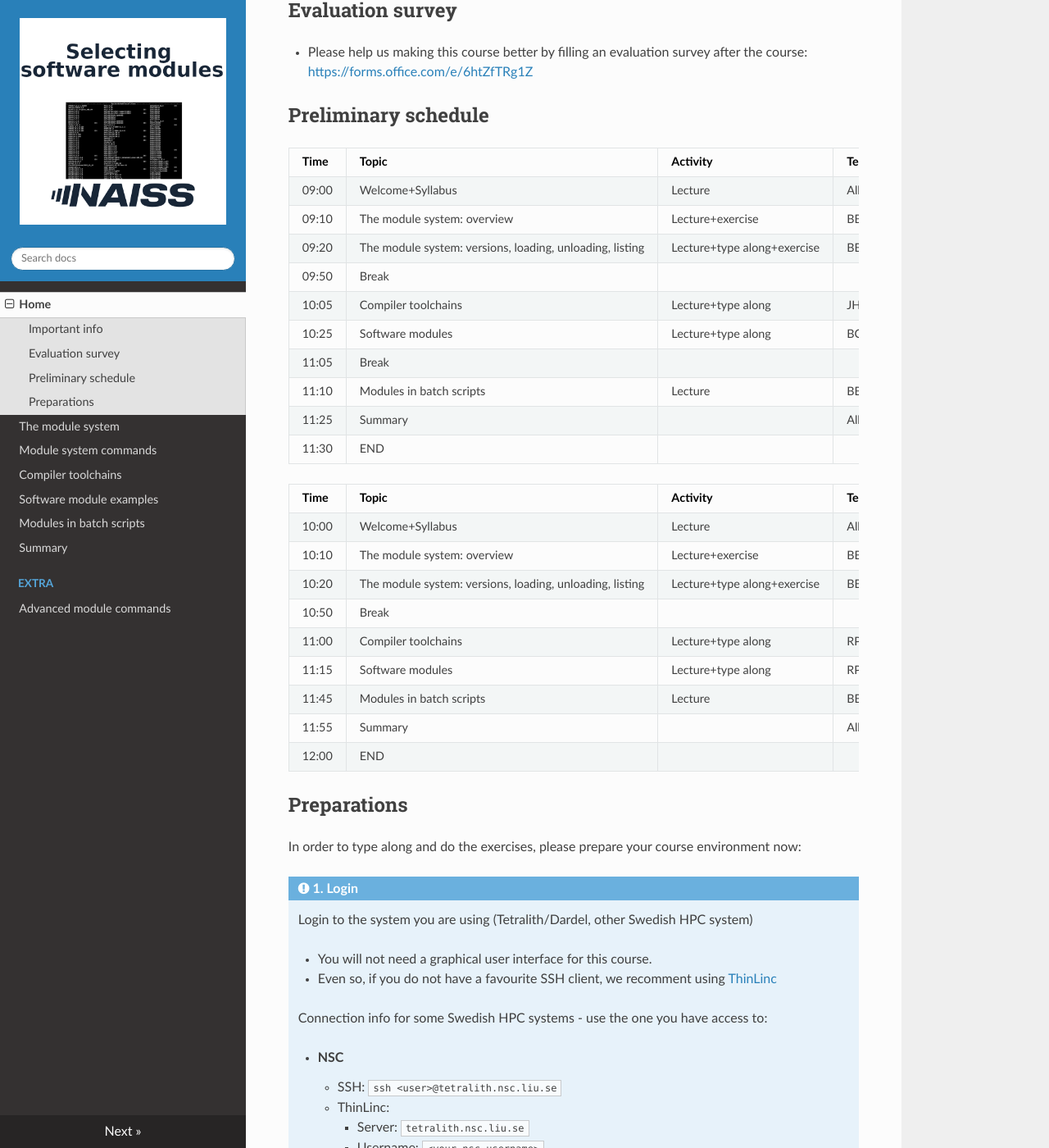
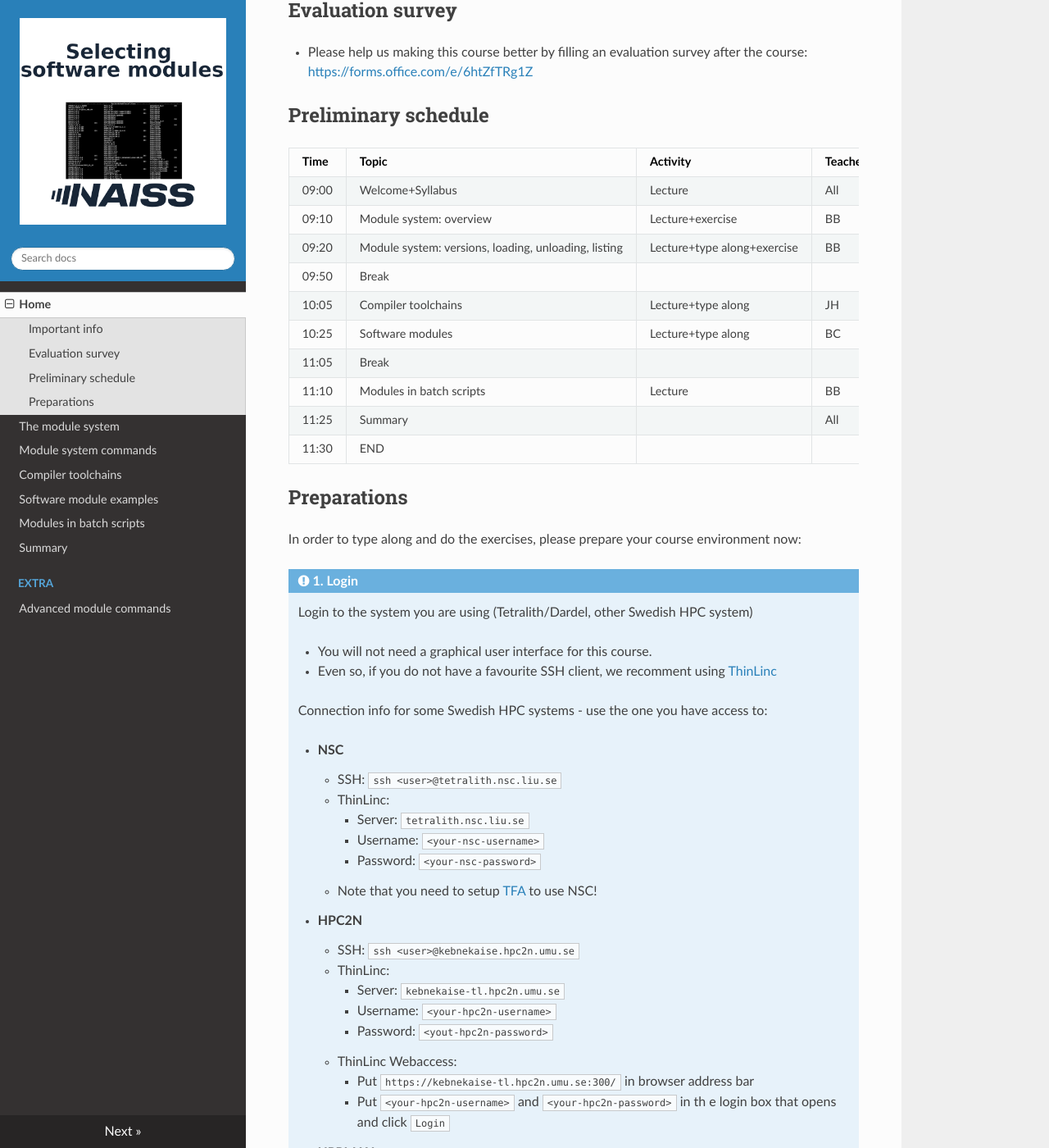
Before and after one commit to hpc2n/selecting-modules, an MkDocs documentation site: the page built from docs/index.md, in a window 1280 px wide and 1400 px high, scrolled down 1812 px. Shown: the whole window at 82% size. Built offline with MkDocs 1.6.1, drawn with Linux system fonts in a browser that asks for light colours; nearby versions of some CDN libraries.

Commit message:
index.md Shortening of topics to fit schedule width

```diff
--- a/docs/index.md
+++ b/docs/index.md
@@ -61,8 +61,8 @@
 | Time | Topic | Activity | Teacher |
 | ---- | ----- | -------- | ------- |
 | 09:00 | Welcome+Syllabus | Lecture | All |
-| 09:10 | The module system: overview | Lecture+exercise | BB |
-| 09:20 | The module system: versions, loading, unloading, listing | Lecture+type along+exercise | BB |
+| 09:10 | Module system: overview | Lecture+exercise | BB |
+| 09:20 | Module system: versions, loading, unloading, listing | Lecture+type along+exercise | BB |
 | 09:50 | Break | | |
 | 10:05 | Compiler toolchains | Lecture+type along | JH |
 | 10:25 | Software modules | Lecture+type along | BC |
@@ -70,18 +70,6 @@
 | 11:10 | Modules in batch scripts | Lecture | BB |
 | 11:25 | Summary | | All |
 | 11:30 | END | | |
-
-| Time | Topic | Activity | Teacher |
-| ---- | ----- | -------- | ------- |
-| 10:00 | Welcome+Syllabus | Lecture | All |
-| 10:10 | The module system: overview | Lecture+exercise | BB |
-| 10:20 | The module system: versions, loading, unloading, listing | Lecture+type along+exercise | BB |
-| 10:50 | Break | | |
-| 11:00 | Compiler toolchains | Lecture+type along | RP |
-| 11:15 | Software modules | Lecture+type along | RP |
-| 11:45 | Modules in batch scripts | Lecture | BB |
-| 11:55 | Summary | | All |
-| 12:00 | END | | |
 
 ## Preparations
 
```
